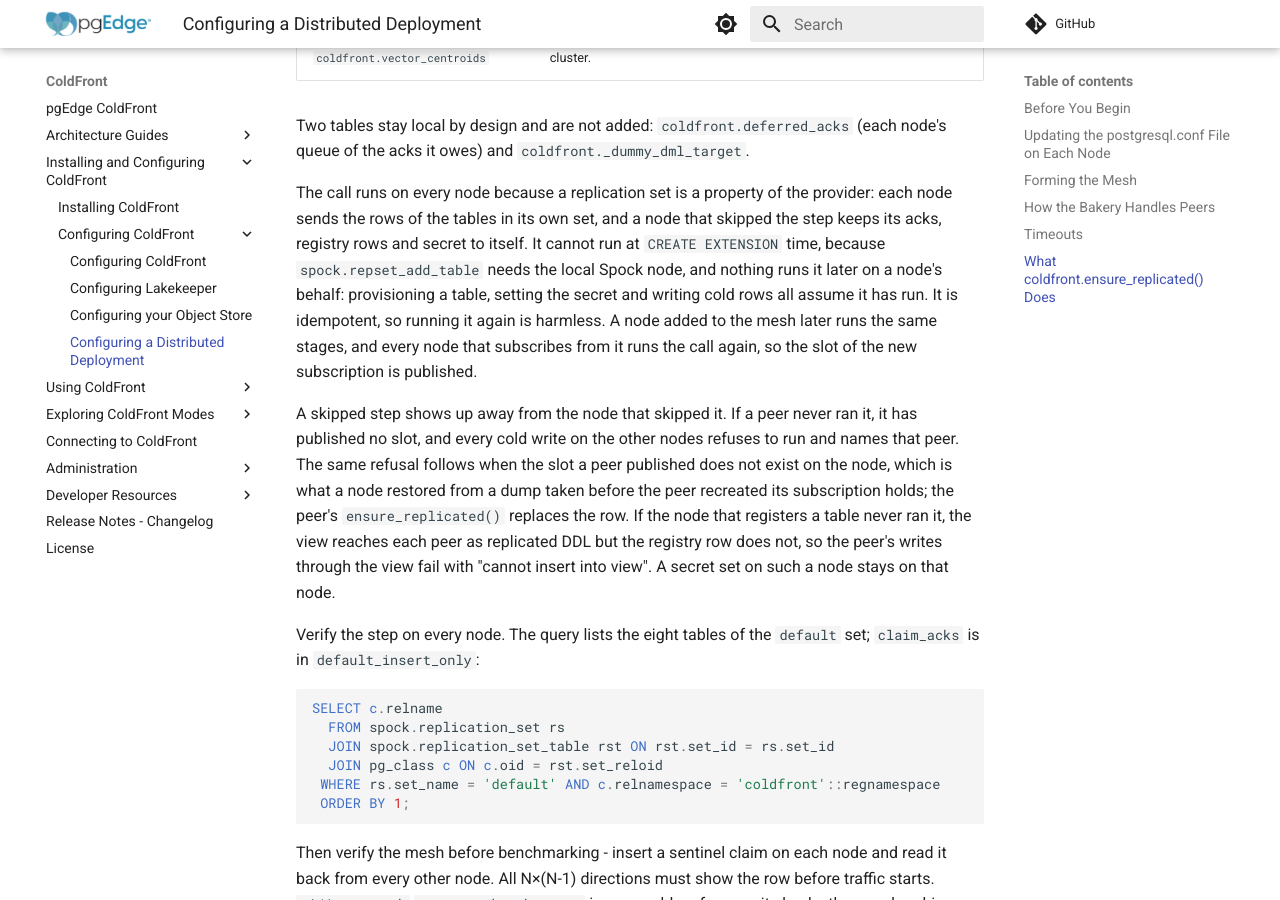
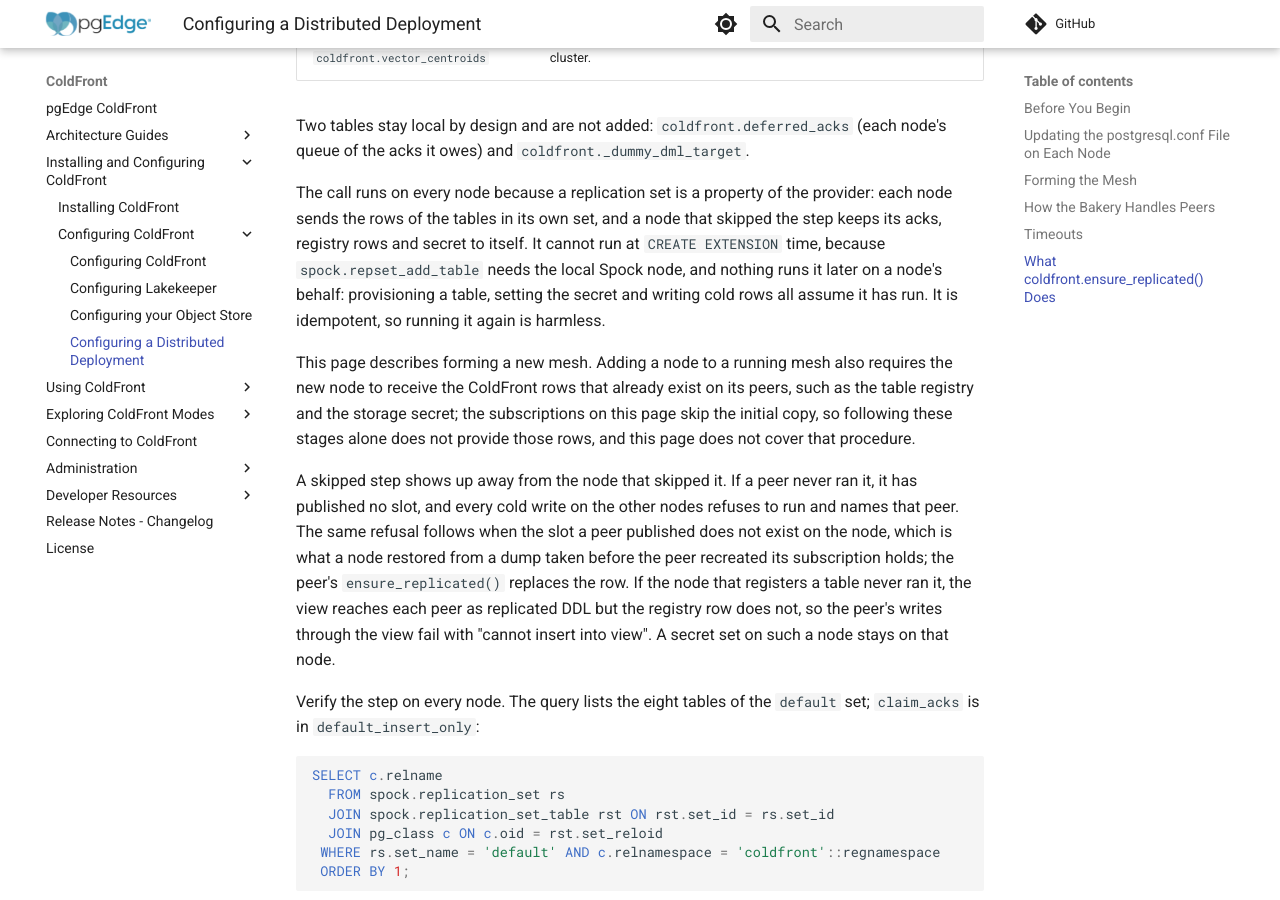
Before and after one commit to pgEdge/coldfront, an MkDocs documentation site: the page built from docs/distributed_setup.md, in a window 1280 px wide and 900 px high, scrolled down 5657 px. Built offline with MkDocs 1.6.1 and Material for MkDocs 9.7.7, drawn with Linux system fonts in a browser that asks for light colours; comment, search, counter and statistics services are not loaded.

Commit message:
docs: scope the distributed page to forming a new mesh

```diff
--- a/docs/distributed_setup.md
+++ b/docs/distributed_setup.md
@@ -256,9 +256,13 @@ that skipped the step keeps its acks, registry rows and secret to itself. It
 cannot run at `CREATE EXTENSION` time, because `spock.repset_add_table` needs
 the local Spock node, and nothing runs it later on a node's behalf:
 provisioning a table, setting the secret and writing cold rows all assume it
-has run. It is idempotent, so running it again is harmless. A node added to
-the mesh later runs the same stages, and every node that subscribes from it
-runs the call again, so the slot of the new subscription is published.
+has run. It is idempotent, so running it again is harmless.
+
+This page describes forming a new mesh. Adding a node to a running mesh also
+requires the new node to receive the ColdFront rows that already exist on its
+peers, such as the table registry and the storage secret; the subscriptions
+on this page skip the initial copy, so following these stages alone does not
+provide those rows, and this page does not cover that procedure.
 
 A skipped step shows up away from the node that skipped it. If a peer never
 ran it, it has published no slot, and every cold write on the other nodes
```
